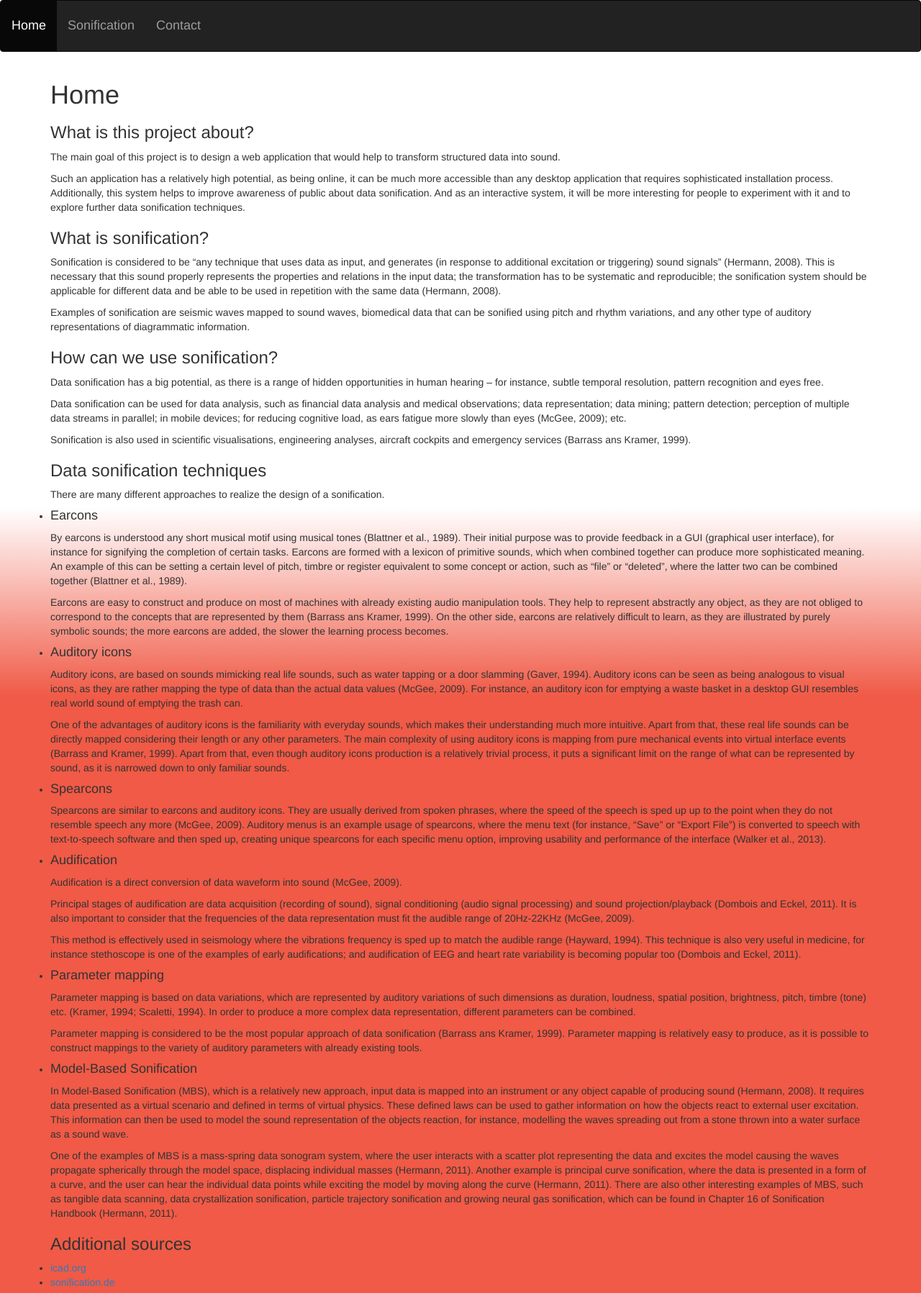
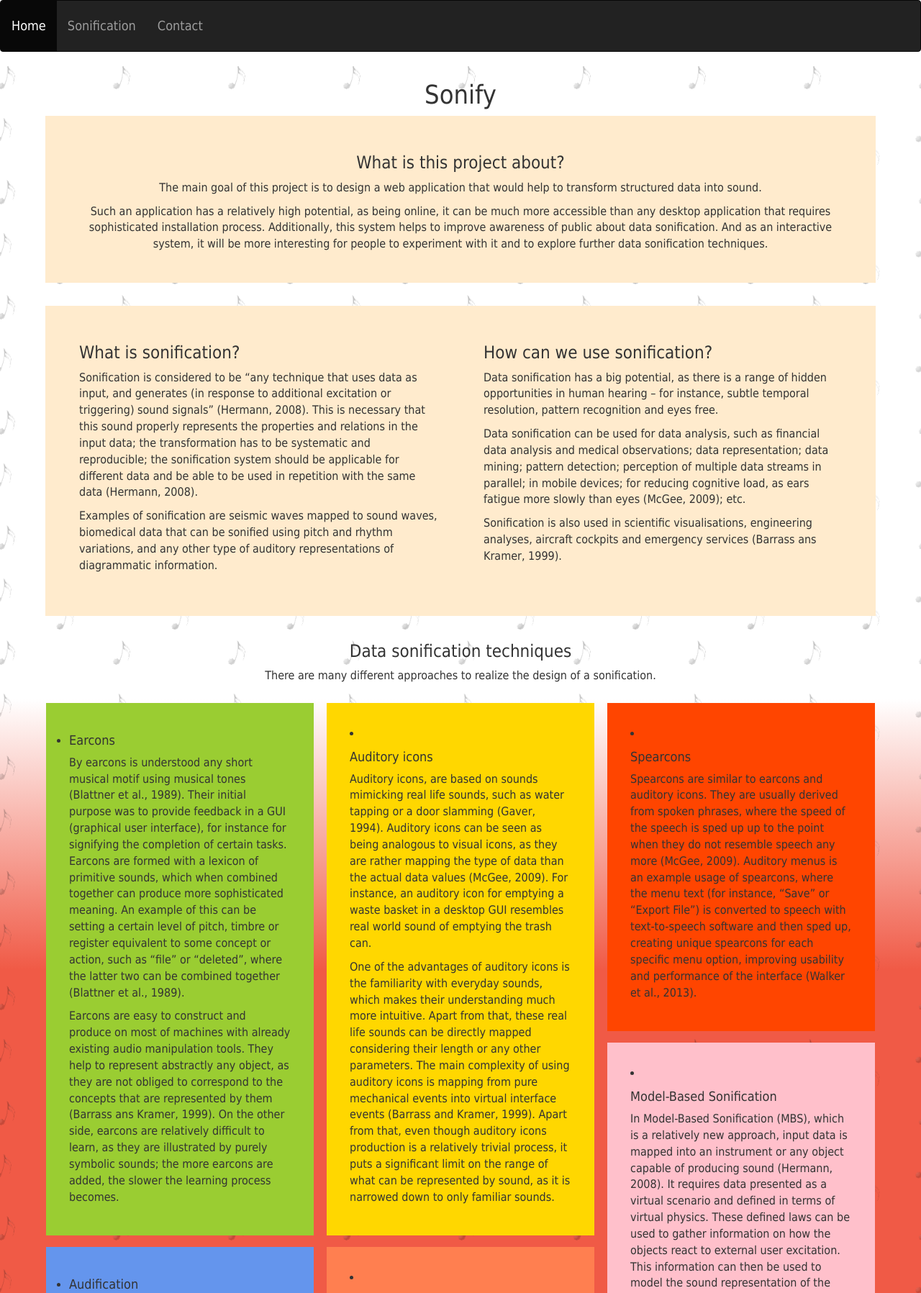
Before and after one commit to Zhanelya/OnlineSonificationTool, a PHP site: page / in a window 1280 px wide. Shown: the top 1797 px of the page at 72% size. Run offline with PHP 8.4, Linux system fonts and the light colour scheme.

Commit message:
Updated front end of the home page: added coloured tiles; layout blocks; moving background

```diff
--- a/source/css/main.css
+++ b/source/css/main.css
@@ -1,5 +1,10 @@
 /* Zhanelya Subebayeva */
 /* Web Page Wrapper */
+*{
+    font-family: Tahoma, Geneva, sans-serif;
+    font-size: medium;
+}
+
 .wrapper {
   /* position and size */
   min-height: 100%;
@@ -15,14 +20,54 @@
   background-size: 200%;
   padding-bottom: 3em;
 }
+
+/* menu */
 nav{
   z-index: 1;
 }
+
 /* error message */
 .err{
     color : firebrick;
     text-shadow: 2px 2px white;
 }
+
+.animated-bg{
+        min-height: 100%;
+        min-width: 100%;
+        background-image: url(../img/note.png);
+	background-position: 0px 0px;
+	background-repeat: repeat;
+        background-size: 10em;
+        animation: animatedBG 70s linear infinite;
+}
+@keyframes animatedBG {
+	from { background-position: 100% 100%; }
+	to { background-position: 0 100%; }
+}
+
+.tile{
+    padding: 2em;
+    margin-bottom: 1em;
+}
+.tile-col{
+    padding-left: 1.5em;
+    padding-right: 1.5em;
+}
+.tile-row{
+    padding-left: 0.5em;
+    padding-right: 0.5em;
+    padding-bottom: 1em;
+}
+
+.blue {background-color: cornflowerblue;}
+.green {background-color: yellowgreen;}
+.yellow {background-color: gold;}
+.orange {background-color: coral;}
+.red {background-color: orangered;}
+.pink {background-color:pink;}
+.beige {background-color: blanchedalmond;}
+
 /* to flip bootstrap icons horizontally(used for reverse btn) */
 .icon-flipped {
     transform: scaleX(-1);
--- a/source/index.php
+++ b/source/index.php
@@ -9,9 +9,12 @@
                <li><a href="contact.php"><h4>Contact</h4></a></li>
            </ul>
         </nav>
-    <div class="wrapper ">
+    <div class="wrapper">
+        <div class="animated-bg">
             <div class="container fluid">
-            <h1>Home</h1>
+                <h1 class="text-center">Sonify</h1>
+                <div class="row tile-row">
+                    <div class="col-md-12 text-center beige tile">
                         <h3>What is this project about?</h3>
                         <p>
                             The main goal of this project is to design a web application that would help to transform structured data into sound.
@@ -21,6 +24,11 @@
                             Additionally, this system helps to improve awareness of public about data sonification.
                             And as an interactive system, it will be more interesting for people to experiment with it and to explore further data sonification techniques.
                         </p>
+                    </div>
+                </div>
+                <div class="row tile-row">
+                    <div class="col-md-12 beige">
+                        <div class="col-md-6 tile">
                             <h3>What is sonification?</h3>
                             <p>
                                 Sonification is considered to be “any technique that uses data as input, and generates (in response to additional excitation or triggering) sound signals” (Hermann, 2008).
@@ -29,6 +37,8 @@
                             <p>
                                 Examples of sonification are seismic waves mapped to sound waves, biomedical data that can be sonified using pitch and rhythm variations, and any other type of auditory representations of diagrammatic information.
                             </p>
+                        </div>
+                        <div class="col-md-6 tile">
                             <h3>How can we use sonification?</h3>
                             <p>
                                 Data sonification has a big potential, as there is a range of hidden opportunities in human hearing – for instance, subtle temporal resolution, pattern recognition and eyes free.
@@ -39,11 +49,21 @@
                             <p>
                                 Sonification is also used in scientific visualisations, engineering analyses, aircraft cockpits and emergency services (Barrass ans Kramer, 1999).
                             </p>
+                        </div>
+                    </div>
+                </div>
+                <div class="row tile-row">
+                    <div class="col-md-12 text-center">
                         <h3>Data sonification techniques</h3>
                         <p>
                             There are many different approaches to realize the design of a sonification.
                         </p>
+                    </div>
+                </div>
+                <div class="row">
+                    <div class="col-md-4 tile-col">
                         <ul>
+                            <div class="row tile green">
                                 <li><h4>Earcons</h4></li>
                                 <p>
                                     By earcons is understood any short musical motif using musical tones (Blattner et al., 1989). Their initial purpose was to provide feedback in a GUI (graphical user interface), for instance for signifying the completion of certain tasks. Earcons are formed with a lexicon of primitive sounds, which when combined together can produce more sophisticated meaning. An example of this can be setting a certain level of pitch, timbre or register equivalent to some concept or action, such as “file” or “deleted”, where the latter two can be combined together (Blattner et al., 1989).
@@ -51,17 +71,8 @@
                                 <p>
                                     Earcons are easy to construct and produce on most of machines with already existing audio manipulation tools. They help to represent abstractly any object, as they are not obliged to correspond to the concepts that are represented by them (Barrass ans Kramer, 1999). On the other side, earcons are relatively difficult to learn, as they are illustrated by purely symbolic sounds; the more earcons are added, the slower the learning process becomes.
                                 </p>
-                <li><h4>Auditory icons</h4></li>
-                <p>
-                    Auditory icons, are based on sounds mimicking real life sounds, such as water tapping or a door slamming (Gaver, 1994). Auditory icons can be seen as being analogous to visual icons, as they are rather mapping the type of data than the actual data values (McGee, 2009). For instance, an auditory icon for emptying a waste basket in a desktop GUI resembles real world sound of emptying the trash can.
-                </p>
-                <p>
-                    One of the advantages of auditory icons is the familiarity with everyday sounds, which makes their understanding much more intuitive. Apart from that, these real life sounds can be directly mapped considering their length or any other parameters. The main complexity of using auditory icons is mapping from pure mechanical events into virtual interface events (Barrass and Kramer, 1999). Apart from that, even though auditory icons production is a relatively trivial process, it puts a significant limit on the range of what can be represented by sound, as it is narrowed  down to only familiar sounds.
-                </p>
-                <li><h4>Spearcons</h4></li>
-                <p>
-                    Spearcons are similar to earcons and auditory icons. They are usually derived from spoken phrases, where the speed of the speech is sped up up to the point when they do not resemble speech any more (McGee, 2009). Auditory menus is an example usage of spearcons, where the menu text (for instance, “Save” or “Export File”) is converted to speech with text-to-speech software and then sped up, creating unique spearcons for each specific menu option, improving usability and performance of the interface (Walker et al., 2013).
-                </p>
+                            </div>
+                            <div class="row tile blue">
                                 <li><h4>Audification</h4></li>
                                 <p>
                                     Audification is a direct conversion of data waveform into sound (McGee, 2009).
@@ -72,6 +83,19 @@
                                 <p>
                                     This method is effectively used in seismology where the vibrations frequency is sped up to match the audible range (Hayward, 1994). This technique is also very useful in medicine, for instance stethoscope is one of the examples of early audifications; and audification of EEG and heart rate variability is becoming popular too (Dombois and Eckel, 2011).
                                 </p>
+                            </div>
+                    </div>
+                    <div class="col-md-4 tile-col">
+                        <div class="row tile yellow">
+                            <li><h4>Auditory icons</h4></li>
+                            <p>
+                                Auditory icons, are based on sounds mimicking real life sounds, such as water tapping or a door slamming (Gaver, 1994). Auditory icons can be seen as being analogous to visual icons, as they are rather mapping the type of data than the actual data values (McGee, 2009). For instance, an auditory icon for emptying a waste basket in a desktop GUI resembles real world sound of emptying the trash can.
+                            </p>
+                            <p>
+                                One of the advantages of auditory icons is the familiarity with everyday sounds, which makes their understanding much more intuitive. Apart from that, these real life sounds can be directly mapped considering their length or any other parameters. The main complexity of using auditory icons is mapping from pure mechanical events into virtual interface events (Barrass and Kramer, 1999). Apart from that, even though auditory icons production is a relatively trivial process, it puts a significant limit on the range of what can be represented by sound, as it is narrowed  down to only familiar sounds.
+                            </p>
+                        </div>
+                        <div class="row tile orange">
                             <li><h4>Parameter mapping</h4></li>
                             <p>
                                 Parameter mapping is based on data variations, which are represented by auditory variations of such dimensions as duration, loudness, spatial position, brightness, pitch, timbre (tone) etc. (Kramer, 1994; Scaletti, 1994). In order to produce a more complex data representation, different parameters can be combined.
@@ -79,6 +103,16 @@
                             <p>
                                 Parameter mapping is considered to be the most popular approach of data sonification (Barrass ans Kramer, 1999). Parameter mapping is relatively easy to produce, as it is possible to construct mappings to the variety of auditory parameters with already existing tools.
                             </p>
+                        </div>
+                    </div>
+                    <div class="col-md-4 tile-col">
+                        <div class="row tile red">
+                            <li><h4>Spearcons</h4></li>
+                            <p>
+                                Spearcons are similar to earcons and auditory icons. They are usually derived from spoken phrases, where the speed of the speech is sped up up to the point when they do not resemble speech any more (McGee, 2009). Auditory menus is an example usage of spearcons, where the menu text (for instance, “Save” or “Export File”) is converted to speech with text-to-speech software and then sped up, creating unique spearcons for each specific menu option, improving usability and performance of the interface (Walker et al., 2013).
+                            </p>
+                        </div>
+                        <div class="row tile pink">
                             <li><h4>Model-Based Sonification</h4></li>
                             <p>
                                In Model-Based Sonification (MBS), which is a relatively new approach, input data is mapped into an instrument or any object capable of producing sound (Hermann, 2008). It requires data presented as a virtual scenario and defined in terms of virtual physics. These defined laws can be used to gather information on how the objects react to external user excitation. This information can then be used to model the sound representation of the objects reaction, for instance, modelling the waves spreading out from a stone thrown into a water surface as a sound wave.
@@ -87,10 +121,18 @@
                                 One of the examples of MBS is a mass-spring data sonogram system, where the user interacts with a scatter plot representing the data and excites the model causing the waves propagate spherically through the model space, displacing individual masses (Hermann, 2011). Another example is principal curve sonification, where the data is presented in a form of a curve, and the user can hear the individual data points while exciting the model by moving along the curve (Hermann, 2011). There are also other interesting examples of MBS, such as tangible data scanning, data crystallization sonification, particle trajectory sonification and growing neural gas sonification, which can be found in Chapter 16 of Sonification Handbook (Hermann, 2011).
                             </p>
                         </ul>
+                        </div>
+                    </div>
+                </div>
+                <br/>
+                <div class="row text-center">
+                    <div class="col-md-12">
                         <h3>Additional sources</h3>
-            <ul>
-                <li><a href="http://www.icad.org">icad.org</a></li>
-                <li><a href="http://www.sonification.de">sonification.de</a></li>
+                        <p><li><a href="http://www.icad.org">icad.org</a></li></p>
+                        <p><li><a href="http://www.sonification.de">sonification.de</a></li></p>
                         </ul>
                     </div>
+                </div>
+            </div>
+         </div>
 <?php require_once 'footer.php';?>
```
Also changed, not shown: source/img/note.png (added). Lines whose indentation alone changed are shown as unchanged.
